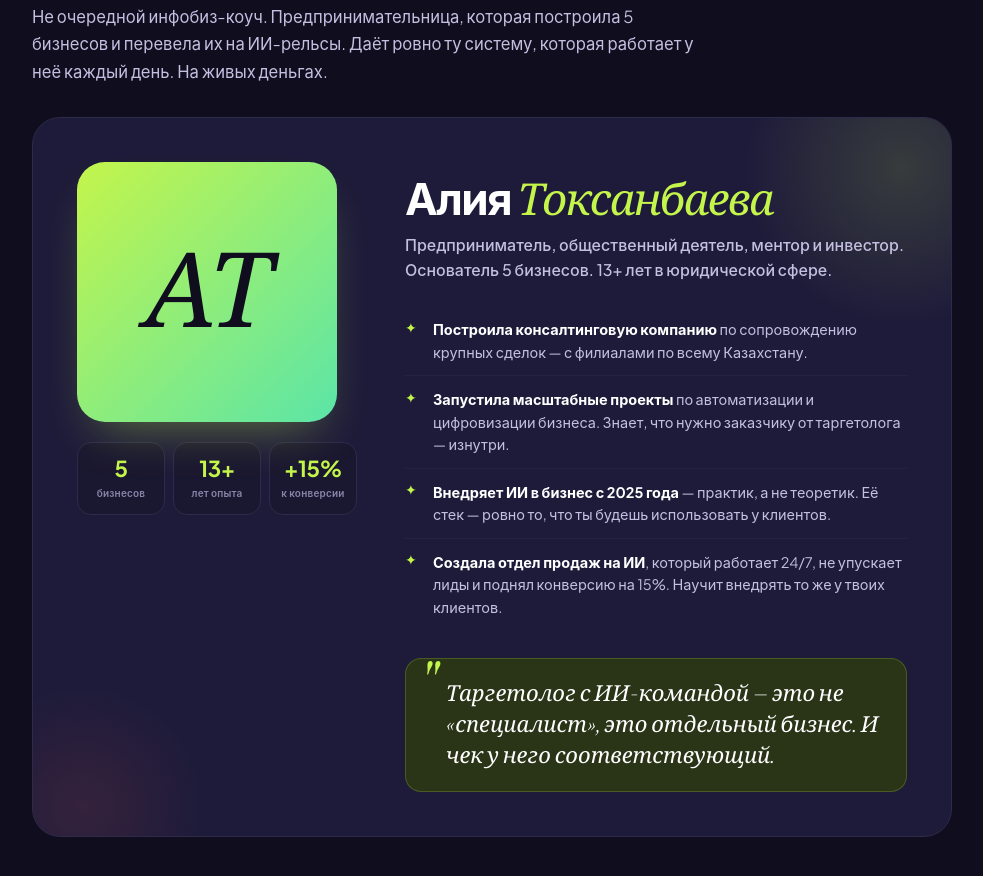
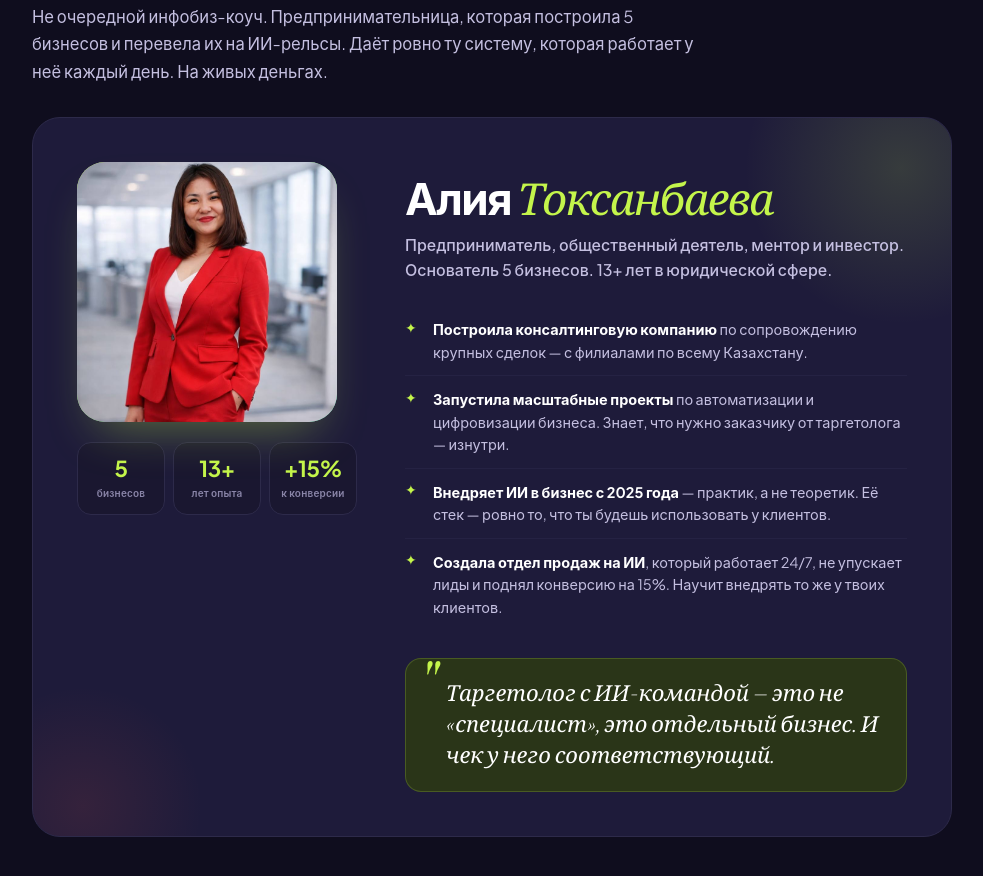
Before and after one commit to wow959/smmlanding, a plain HTML site: page index.html in a window 1280 px wide. Shown: the part 4144-5020 px from the top of the page, without its empty margins (148-1131 px from the left). Drawn offline with Linux system fonts and the light colour scheme.

Commit message:
Update index.html

```diff
--- a/index.html
+++ b/index.html
@@ -998,7 +998,7 @@
     <p class="lead">Не очередной инфобиз-коуч. Предпринимательница, которая построила 5 бизнесов и перевела их на ИИ-рельсы. Даёт ровно ту систему, которая работает у неё каждый день. На живых деньгах.</p>
     <div class="expert-card">
       <div class="expert-left">
-        <div class="expert-photo">АТ<img src="aliya.jpg" alt="Алия Токсанбаева" onerror="this.remove()"></div>
+        <div class="expert-photo">АТ<img src="алия.jpg" alt="Алия Токсанбаева" onerror="this.remove()"></div>
         <div class="expert-badges">
           <div class="expert-badge">
             <div class="expert-badge-num">5</div>
```
